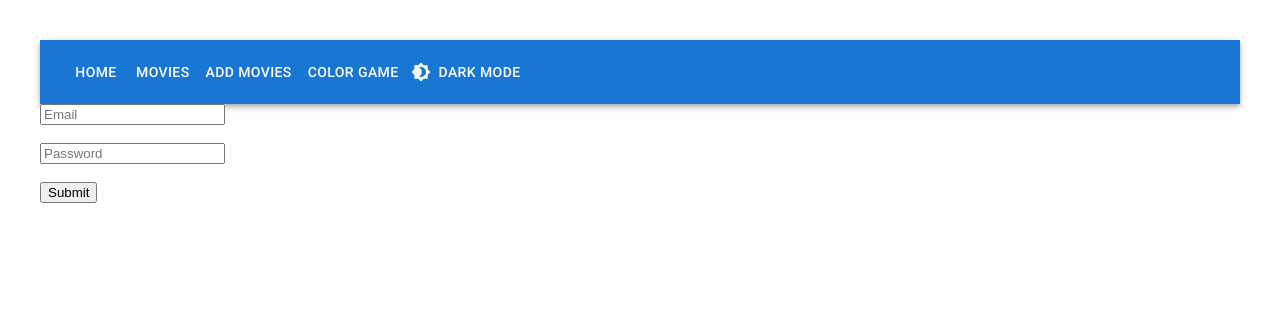
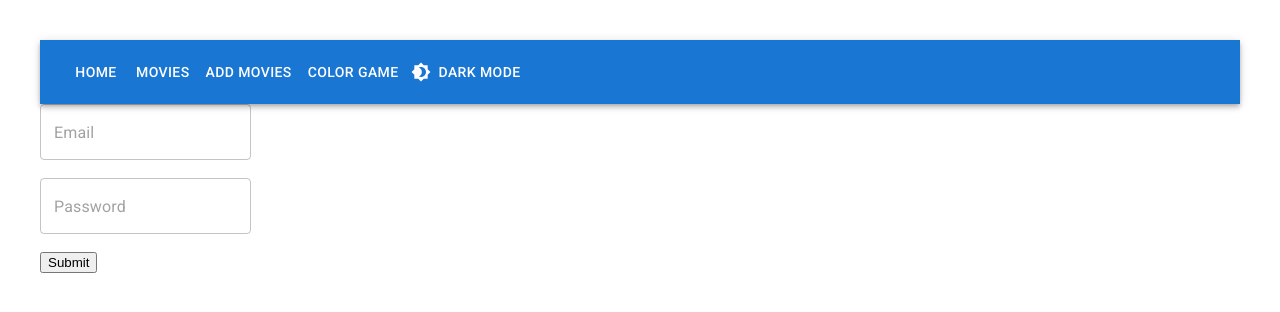
Before and after one commit to SangeethaShanmugm/my-app, a React (Create React App) app: page /basic-form in a window 1280 px wide. Shown: the top 312 px of the page. Built offline with nearby package versions, Linux system fonts and the light colour scheme; no server answers.

Commit message:
added deployment

```diff
--- a/src/BasicForm.js
+++ b/src/BasicForm.js
@@ -1,12 +1,14 @@
 import { useFormik } from "formik"
 import * as yup from "yup"
+import { Formik } from 'formik';
+import TextField from '@mui/material/TextField';
 
 
 const formValidationSchema = yup.object({
   email: yup
   .string()
   .min(5, "Need a longer email")
-  .max(15,"Too much email")
+  .max(25,"Too much email")
   .required("Why not fill the email?"),
   password: yup
   .string()
@@ -26,9 +28,10 @@ export function BasicForm() {
 
   return (
     <div>
+      <Formik>
       <form onSubmit={formik.handleSubmit}>
 
-        <input
+        <TextField
           id="email"
           name="email"
           value={formik.values.email}
@@ -39,7 +42,7 @@ export function BasicForm() {
           <br />
           {formik.touched.email && formik.errors.email ? formik.errors.email : "" }
           <br/>
-        <input
+        <TextField
           id="password"
           name="password"
           value={formik.values.password}
@@ -52,14 +55,7 @@ export function BasicForm() {
          <br />
         <button type="submit">Submit</button>
       </form>
+      </Formik>
     </div>
   );
 }
-
-
-//redux - storing all data -> store
-//terminology
-//store - state manage
-//Action - CRUD operation
-// reducer - what to add - function
-// Disptach - state changes
--- a/src/global.js
+++ b/src/global.js
@@ -1 +1 @@
-export const API = "https://631079a336e6a2a04eef3d76.mockapi.io/"
+export const API = "https://b35we-node.herokuapp.com"
```
